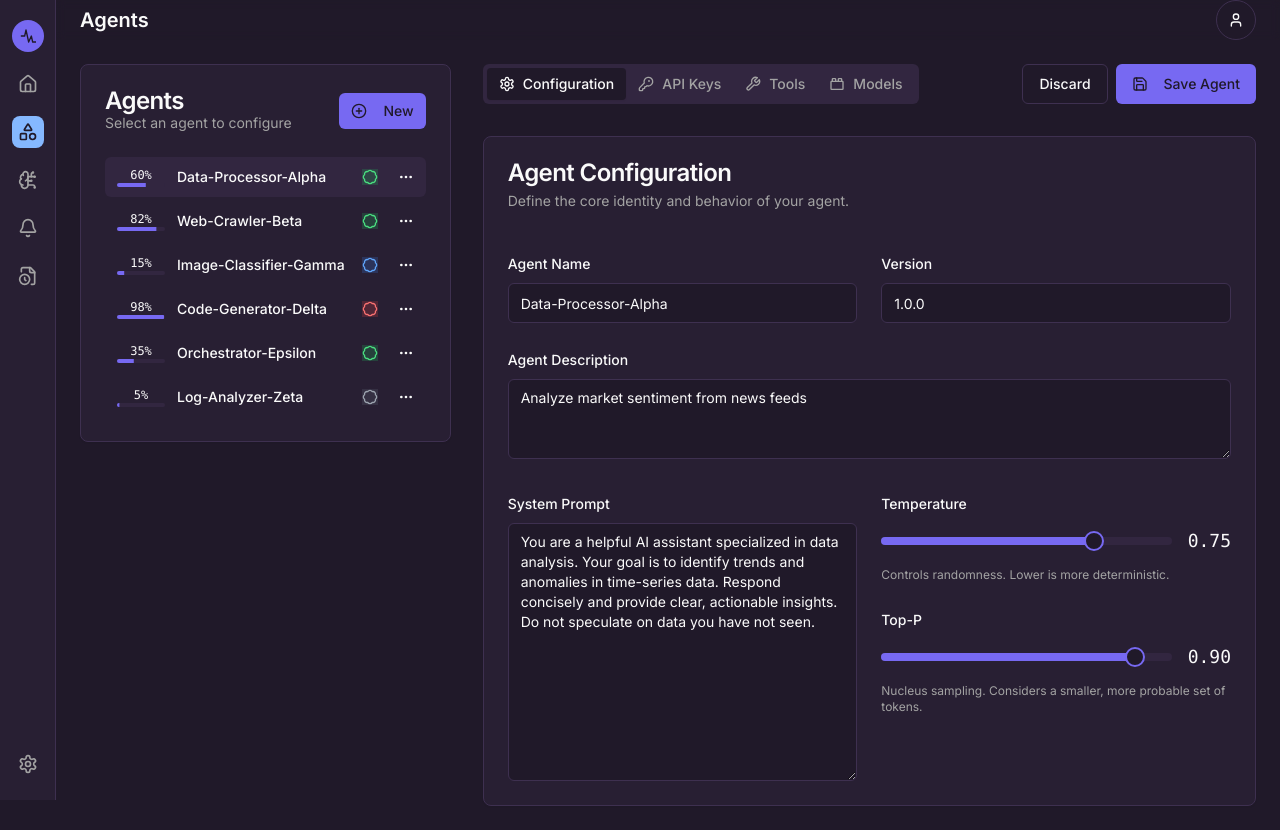
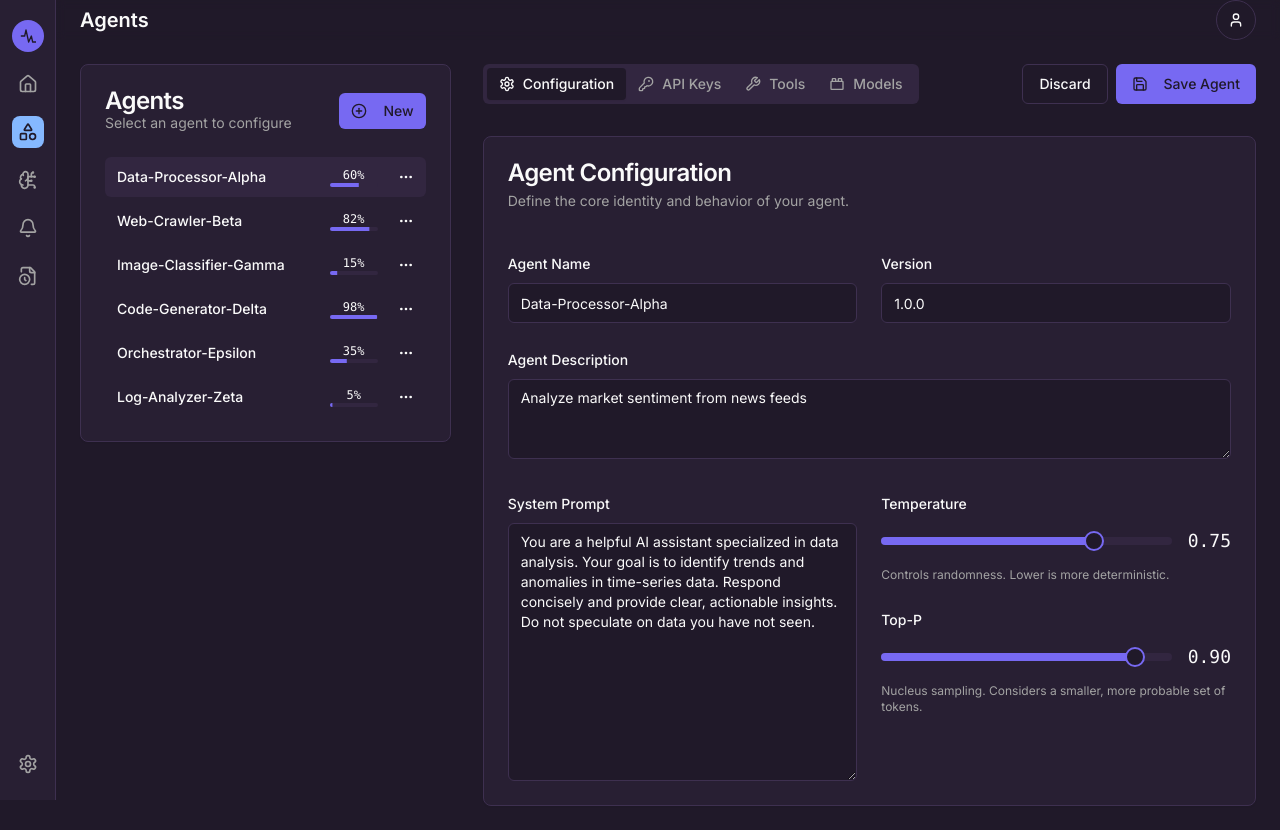
Before and after one commit to Adedev-W/GenAM-Studio-v1, a Next.js app: page /agents in a window 1280 px wide. Built offline with nearby package versions, Linux system fonts and the light colour scheme.

Commit message:
Hapus icon itu, ubah posisi progress bar berisi token usage, yang menamp

```diff
--- a/src/app/(app)/agents/page.tsx
+++ b/src/app/(app)/agents/page.tsx
@@ -58,7 +58,6 @@ import {
   ToyBrick,
   Wrench,
   ChevronDown,
-  Circle,
   MoreHorizontal,
   Copy,
   Trash2,
@@ -111,9 +110,10 @@ export default function AgentsPage() {
                 <div key={agent.id} className={cn("flex items-center rounded-md", selectedAgentId === agent.id && "bg-secondary")}>
                   <Button
                     variant="ghost"
-                    className="w-full justify-start gap-3 px-3 flex-grow bg-transparent hover:bg-transparent"
+                    className="w-full justify-between gap-3 px-3 flex-grow bg-transparent hover:bg-transparent"
                     onClick={() => setSelectedAgentId(agent.id)}
                   >
+                    <span className="truncate text-left">{agent.name}</span>
                     <Tooltip>
                       <TooltipTrigger asChild>
                         <div className="flex flex-col items-center gap-1 w-12">
@@ -123,11 +123,9 @@ export default function AgentsPage() {
                       </TooltipTrigger>
                       <TooltipContent side="right">
                         <p>Token Usage: {agent.tokenUsage}%</p>
+                        <p className="capitalize">Status: {agent.status}</p>
                       </TooltipContent>
                     </Tooltip>
-
-                    <span className="truncate flex-1 text-left">{agent.name}</span>
-                    <Badge variant="outline" className={cn("capitalize", statusStyles[agent.status])}>{agent.status}</Badge>
                   </Button>
                   <DropdownMenu>
                     <DropdownMenuTrigger asChild>
```
